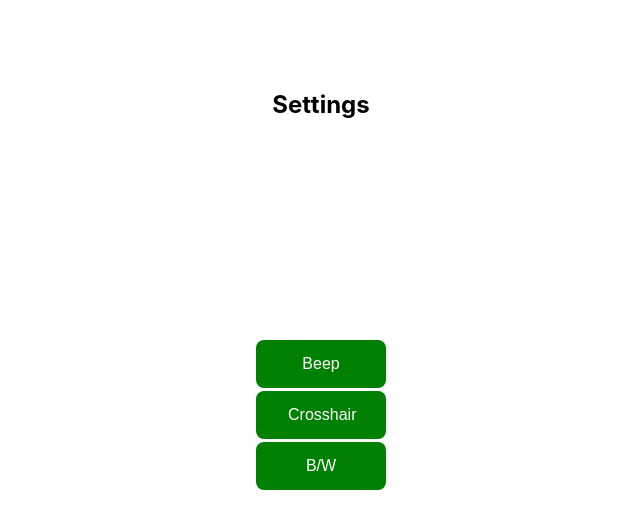
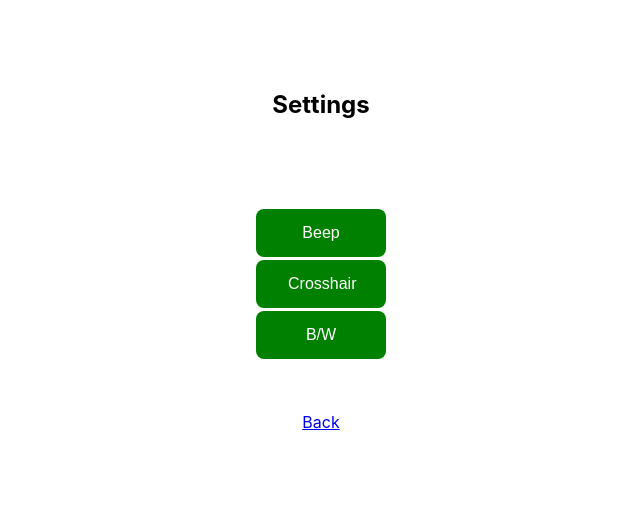
Before and after one commit to maslick/kameroon, a React (Create React App) app: page /settings in a window 1280 px wide. Shown: the top 528 px of the page, without its empty margins (319-959 px from the left). Built offline with nearby package versions, Linux system fonts and the light colour scheme.

Commit message:
back button

```diff
--- a/src/App.js
+++ b/src/App.js
@@ -55,7 +55,7 @@ export default function App() {
   };
 
   const renderSettingsButton = () => {
-    if (!isCameraOpen && !result) return (
+    if (!isCameraOpen || result) return (
         <Button style={{backgroundColor: "green"}} onClick={async () => push("/settings")}>PREFS</Button>
     );
   };
--- a/src/settings/index.js
+++ b/src/settings/index.js
@@ -3,12 +3,14 @@ import {Footer, Root} from "../styles";
 import {Button} from "../scan/styles";
 import {useDispatch, useSelector} from "react-redux";
 import {SET_BEEP, SET_BW, SET_CROSSHAIR} from "../reducers/prefs";
+import {useHistory} from "react-router-dom";
 
 export default function Settings() {
   const dispatch = useDispatch();
   const beepOn = useSelector(state => state.prefs.beep);
   const crossHairOn = useSelector(state => state.prefs.crossHair);
   const bwOn = useSelector(state => state.prefs.bw);
+  const {push} = useHistory();
 
   const handleSetBeep = async () => {
     dispatch(SET_BEEP(!beepOn));
@@ -43,7 +45,7 @@ export default function Settings() {
   return (
     <Fragment>
       <Root>
-        <div style={{minHeight: 200, margin: 20}}>
+        <div style={{minHeight: 50, margin: 20}}>
           <h2>Settings</h2>
         </div>
       </Root>
@@ -53,6 +55,11 @@ export default function Settings() {
         <Button onClick={handleSetCrosshair} style={crossHairStyle()}>Crosshair</Button>
         <div style={{flexBasis: "100%", height: 0}}></div>
         <Button onClick={handleSetBw} style={bwStyle()}>B/W</Button>
+        <div style={{flexBasis: "100%", height: 50}}></div>
+        <a href="/" onClick={(e)=> {
+          e.preventDefault();
+          push("/");
+        }}>Back</a>
       </Footer>
     </Fragment>
   );
```
